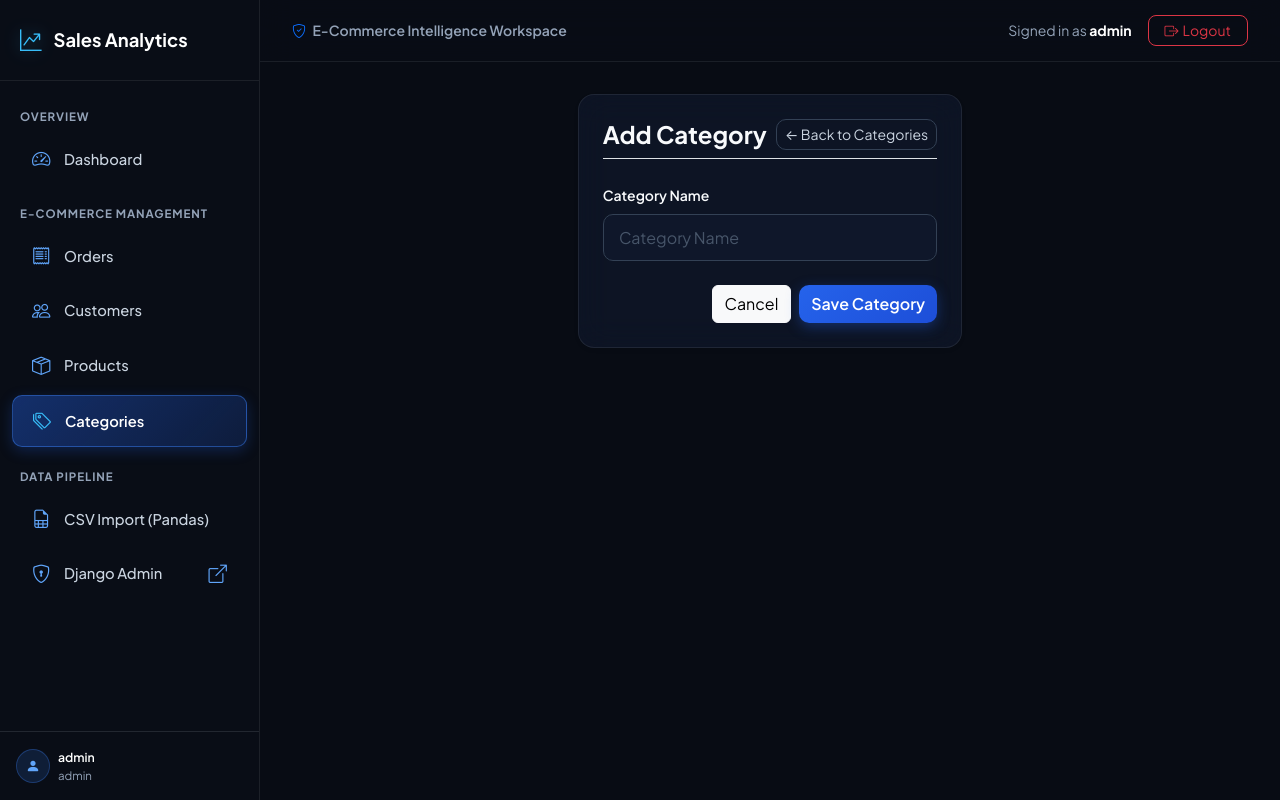
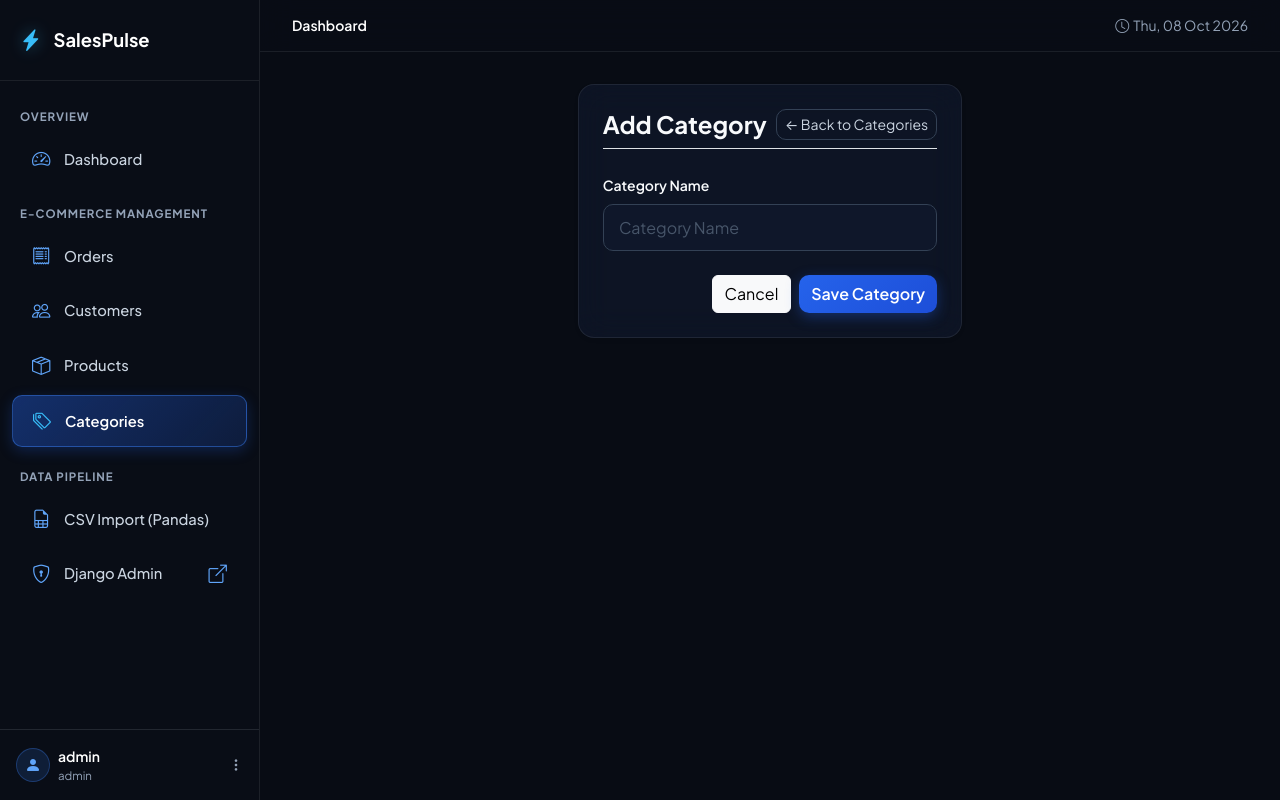
Before and after one commit to adipat/SalesPulse, a Django app: page /categories/add/ in a window 1280 px wide. Run offline with Django 5.2, Linux system fonts and the light colour scheme; a user stored in the database is signed in; some libraries are stand-ins or nearby versions.

Commit message:
rebrand(ui): rename app to SalesPulse, move logout to sidebar profile dropdown, clean top navbar

```diff
--- a/core/templates/core/auth/login.html
+++ b/core/templates/core/auth/login.html
@@ -3,7 +3,7 @@
 <head>
     <meta charset="UTF-8">
     <meta name="viewport" content="width=device-width, initial-scale=1.0">
-    <title>Sign In | E-Commerce Sales Analytics System</title>
+    <title>Sign In | SalesPulse</title>
     <!-- Bootstrap 5 CSS -->
     <link href="https://cdn.jsdelivr.net/npm/bootstrap@5.3.3/dist/css/bootstrap.min.css" rel="stylesheet">
     <!-- Bootstrap Icons -->
@@ -243,10 +243,10 @@
                         <i class="bi bi-shield-check"></i> BCA Final Year Portfolio Project
                     </span>
                     <h1 class="display-6 fw-bold text-white mb-3" style="letter-spacing: -0.02em;">
-                        E-Commerce Sales <span style="background: linear-gradient(135deg, #60a5fa, #a855f7); -webkit-background-clip: text; -webkit-text-fill-color: transparent;">Analytics System</span>
+                        <span style="background: linear-gradient(135deg, #60a5fa, #a855f7); -webkit-background-clip: text; -webkit-text-fill-color: transparent;">SalesPulse</span>
                     </h1>
                     <p class="text-secondary fs-6 lead mb-4" style="line-height: 1.6;">
-                        An end-to-end management portal and real-time business intelligence suite powered by Django, SQLite, Pandas, & Plotly.
+                        E-Commerce management portal and real-time business intelligence suite powered by Django, SQLite, Pandas, & Plotly.
                     </p>
                 </div>
 
--- a/core/templates/core/auth/register.html
+++ b/core/templates/core/auth/register.html
@@ -3,7 +3,7 @@
 <head>
     <meta charset="UTF-8">
     <meta name="viewport" content="width=device-width, initial-scale=1.0">
-    <title>Create Account | E-Commerce Sales Analytics</title>
+    <title>Create Account | SalesPulse</title>
     <!-- Bootstrap 5 CSS -->
     <link href="https://cdn.jsdelivr.net/npm/bootstrap@5.3.3/dist/css/bootstrap.min.css" rel="stylesheet">
     <!-- Bootstrap Icons -->
--- a/core/templates/core/base.html
+++ b/core/templates/core/base.html
@@ -3,7 +3,7 @@
 <head>
     <meta charset="UTF-8">
     <meta name="viewport" content="width=device-width, initial-scale=1.0">
-    <title>{% block title %}E-Commerce Sales Analytics{% endblock %}</title>
+    <title>{% block title %}SalesPulse{% endblock %}</title>
     <!-- Bootstrap 5 CSS -->
     <link href="https://cdn.jsdelivr.net/npm/bootstrap@5.3.3/dist/css/bootstrap.min.css" rel="stylesheet">
     <!-- Bootstrap Icons -->
@@ -324,8 +324,8 @@
     <!-- Sidebar Navigation -->
     <aside class="sidebar">
         <div class="sidebar-brand">
-            <i class="bi bi-graph-up-arrow"></i>
-            <span>Sales Analytics</span>
+            <i class="bi bi-lightning-charge-fill"></i>
+            <span>SalesPulse</span>
         </div>
 
         <nav class="nav flex-column mt-2">
@@ -357,15 +357,31 @@
             </a>
         </nav>
 
-        <div class="mt-auto p-3 border-top border-secondary border-opacity-25 text-secondary small">
-            <div class="d-flex align-items-center gap-2">
-                <div class="rounded-circle d-flex align-items-center justify-content-center" style="width: 34px; height: 34px; background: rgba(59, 130, 246, 0.15); border: 1px solid rgba(59, 130, 246, 0.3); color: #60a5fa;">
-                    <i class="bi bi-person-fill"></i>
-                </div>
-                <div class="overflow-hidden">
-                    <div class="text-white fw-semibold text-truncate small">{{ request.user.first_name|default:request.user.username }}</div>
-                    <div class="text-secondary" style="font-size: 0.72rem;">{{ request.user.username }}</div>
-                </div>
+        <div class="mt-auto border-top border-secondary border-opacity-25">
+            <div class="dropdown dropup">
+                <a href="#" class="d-flex align-items-center gap-2 p-3 text-decoration-none" data-bs-toggle="dropdown" aria-expanded="false" style="cursor: pointer; transition: background 0.2s ease; border-radius: 0 0 0 0;" onmouseenter="this.style.background='rgba(30,41,59,0.6)'" onmouseleave="this.style.background='transparent'">
+                    <div class="rounded-circle d-flex align-items-center justify-content-center flex-shrink-0" style="width: 34px; height: 34px; background: rgba(59, 130, 246, 0.15); border: 1px solid rgba(59, 130, 246, 0.3); color: #60a5fa;">
+                        <i class="bi bi-person-fill"></i>
+                    </div>
+                    <div class="overflow-hidden flex-grow-1">
+                        <div class="text-white fw-semibold text-truncate small">{{ request.user.first_name|default:request.user.username }}</div>
+                        <div class="text-secondary" style="font-size: 0.72rem;">{{ request.user.username }}</div>
+                    </div>
+                    <i class="bi bi-three-dots-vertical text-secondary small"></i>
+                </a>
+                <ul class="dropdown-menu dropdown-menu-dark shadow-lg" style="background: #0f172a; border: 1px solid rgba(255,255,255,0.1); border-radius: 12px; min-width: 200px; margin-bottom: 0.25rem !important;">
+                    <li>
+                        <div class="px-3 py-2 border-bottom border-secondary border-opacity-25">
+                            <div class="text-white fw-semibold small">{{ request.user.first_name|default:request.user.username }}</div>
+                            <div class="text-secondary" style="font-size: 0.72rem;">{{ request.user.email|default:"No email set" }}</div>
+                        </div>
+                    </li>
+                    <li>
+                        <a class="dropdown-item d-flex align-items-center gap-2 py-2 text-danger" href="{% url 'core:logout' %}" style="font-size: 0.88rem; border-radius: 0 0 12px 12px;">
+                            <i class="bi bi-box-arrow-right"></i> Sign Out
+                        </a>
+                    </li>
+                </ul>
             </div>
         </div>
     </aside>
@@ -375,22 +391,10 @@
         <!-- Top Navbar -->
         <header class="top-navbar">
             <div class="d-flex align-items-center gap-2">
-                <span class="text-secondary small fw-semibold">
-                    <i class="bi bi-shield-check text-primary me-1"></i> E-Commerce Intelligence Workspace
-                </span>
+                <span class="text-white fw-semibold small">{% block page_title %}Dashboard{% endblock %}</span>
             </div>
-
-            <div class="d-flex align-items-center gap-3">
-                {% if request.user.is_authenticated %}
-                    <div class="d-flex align-items-center gap-2 text-secondary small">
-                        <span>Signed in as <strong class="text-white">{{ request.user.first_name|default:request.user.username }}</strong></span>
-                    </div>
-                    <a href="{% url 'core:logout' %}" class="btn btn-sm btn-outline-danger px-3 py-1 d-flex align-items-center gap-1" style="border-radius: 8px;">
-                        <i class="bi bi-box-arrow-right"></i> Logout
-                    </a>
-                {% else %}
-                    <a href="{% url 'core:login' %}" class="btn btn-sm btn-primary">Login</a>
-                {% endif %}
+            <div class="d-flex align-items-center gap-2">
+                <span class="text-secondary small"><i class="bi bi-clock me-1"></i>{% now "D, d M Y" %}</span>
             </div>
         </header>
 
```
Also changed, not shown: db.sqlite3.
